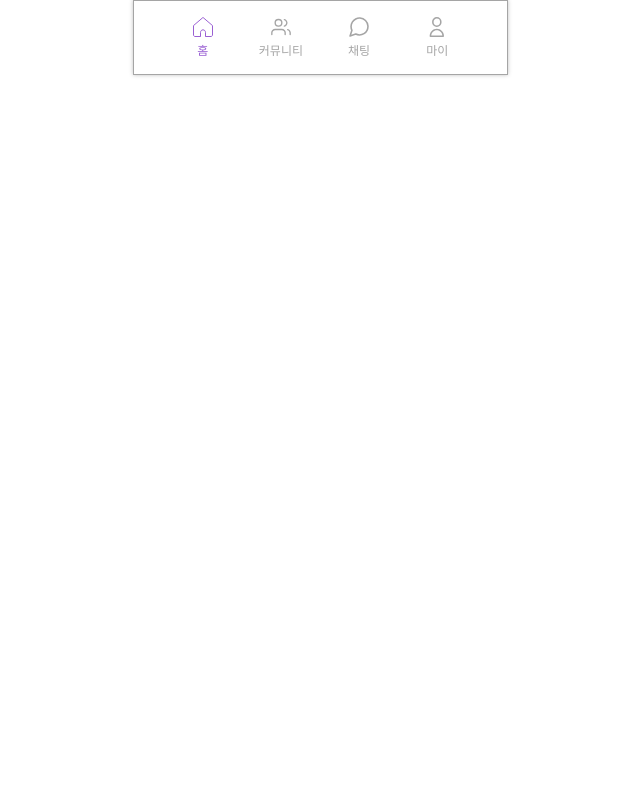
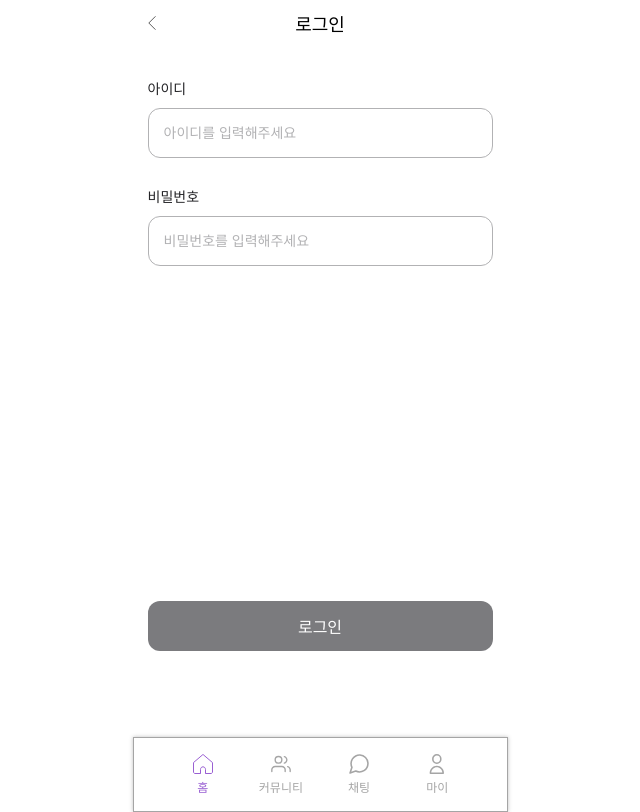
Before and after one commit to 2024-likelion-sswu/JoinUp_FE, a React (Create React App) app in the folder JoinUp_FE/fe/: page /login in a window 1280 px wide. Before the commit this address had no page. Shown: the whole page, without its empty margins (320-960 px from the left). Built offline with nearby package versions, Linux system fonts and the light colour scheme; a web font is replaced by a local one.

Commit message:
Feat: 로그인 input, button 컴포넌트 및 로그인 페이지 구현 로그인 input, button 컴포넌트 및 로그인 페이지 구현완료, 헤더/푸터 스타일 조정 및 기타 기본 요소 스타일 수정

```diff
--- a/JoinUp_FE/fe/src/App.js
+++ b/JoinUp_FE/fe/src/App.js
@@ -1,6 +1,7 @@
 import { BrowserRouter, Route, Routes } from "react-router-dom";
 import Main from "./pages/Main";
 import Footer from "./components/footer_section/Footer";
+import LoginPage from "./pages/Login/LoginPage";
 
 function App() {
   return (
@@ -8,6 +9,7 @@ function App() {
       <BrowserRouter>
         <Routes>
           <Route path="/" element={<Main />} />
+          <Route path="/login" element={<LoginPage />} />
         </Routes>
         <Footer />
       </BrowserRouter>
--- /dev/null
+++ b/JoinUp_FE/fe/src/assets/scss/section/Login/btn.scss
@@ -0,0 +1,36 @@
+@import "../../setting/utils";
+@import "../../setting/variables";
+
+//btn
+#btn_container {
+    margin-top: 300px;
+    @include size(100%, 50px);
+
+    #btn_inner_container {
+        @include size(100%, 50px);
+        display: flex;
+        justify-content: center;
+        align-items: center;
+
+        .btn_box {
+            @include size(345px, 50px);
+            display: flex;
+            justify-content: center;
+            align-items: center;
+            border-radius: 12px;
+            background: $dark_gray;
+
+            &:hover {
+                background: $btn_active_dark;
+            }
+
+            #btn_inner_box {
+                >span {
+                    font-weight: 500;
+                    color: $white;
+                    font-size: $font_size_medium;
+                }
+            }
+        }
+    }
+}
--- /dev/null
+++ b/JoinUp_FE/fe/src/assets/scss/section/Login/login.scss
@@ -0,0 +1,60 @@
+@import "../../setting/utils";
+@import "../../setting/variables";
+@import "./btn.scss";
+
+//login input
+#login_input_container {
+
+    #login_input_inner_container {
+        padding: 25px 15px;
+
+        #login_input_inner_box {
+            display: flex;
+            flex-direction: column;
+            justify-content: space-between;
+
+            .login_input_box {
+                width: 100%;
+
+                &:not(:first-child) {
+                    padding-top: 20px;
+                }
+
+                .login_input_title {
+                    >span {
+                        font-size: $font_size_small;
+                        font-weight: 500;
+                        line-height: 18px;
+                        color: $input_black;
+                    }
+                }
+
+                .login_input_area {
+                    padding: 10px 0;
+
+                    >input {
+                        @include size(100%, 50px);
+                        border: 0.5px solid $second_light_gray;
+                        border-radius: 12px;
+                        padding: 15px;
+                        font-size: $font_size_small;
+
+                        &:focus {
+                            outline: 1px solid $btn_active;
+                        }
+
+                        &::placeholder {
+                            color: $second_light_gray;
+                            font-size: $font_size_small;
+                            font-weight: 500;
+                        }
+                    }
+                }
+            }
+        }
+    }
+}
+
+.login_page_container {
+    padding: 10px 0;
+}
--- a/JoinUp_FE/fe/src/assets/scss/setting/_common.scss
+++ b/JoinUp_FE/fe/src/assets/scss/setting/_common.scss
@@ -10,5 +10,23 @@ body {
     height: 812px;
     margin: 0 auto;
     font-family: 'Pretendard-Regular', dotum, sans-serif;
+}
+
+.container {
+    width: 100%;
+    height: calc(812px - 75px);
+}
+
+.inner_container {
+    width: 100%;
+    height: calc(812px - 120px);
+    overflow-y: scroll;
+
+    &::-webkit-scrollbar {
+        display: none;
+    }
+}
+
+.btn {
     cursor: pointer;
 }
--- a/JoinUp_FE/fe/src/assets/scss/setting/_resets.scss
+++ b/JoinUp_FE/fe/src/assets/scss/setting/_resets.scss
@@ -119,6 +119,10 @@ select {
     border: 0;
 }
 
+span {
+    cursor: default;
+}
+
 // 스킵메뉴
 #skip a {
     position: absolute;
--- a/JoinUp_FE/fe/src/assets/scss/setting/_variables.scss
+++ b/JoinUp_FE/fe/src/assets/scss/setting/_variables.scss
@@ -1,3 +1,12 @@
+//color
 $btn_active: #9A60D3;
+$btn_active_dark: #8F6CFF;
 $light_gray: #A5A5A5;
+$second_light_gray: #B2B2B4;
+$dark_gray: #7B7B7E;
 $white: #fff;
+$input_black: #242427;
+
+//font
+$font_size_small: 14px;
+$font_size_medium: 16px;
--- a/JoinUp_FE/fe/src/assets/scss/styles.scss
+++ b/JoinUp_FE/fe/src/assets/scss/styles.scss
@@ -12,3 +12,4 @@
 @import "section/Taxi_chatting/chat.scss";
 @import "section/Footer/footer.scss";
 @import "section/Header/header.scss";
+@import "section/Login/login.scss";
--- a/JoinUp_FE/fe/src/components/footer_section/Footer.jsx
+++ b/JoinUp_FE/fe/src/components/footer_section/Footer.jsx
@@ -54,7 +54,7 @@ const Footer = () => {
       <div id="footer_inner_container">
         <div id="footer_inner_box">
           {footerItems.map((item, index) => (
-            <div className={`footer_inner_item ${activeFooterIndex === index ? 'active' : ''}`} key={index}
+            <div className={`footer_inner_item btn ${activeFooterIndex === index ? 'active' : ''}`} key={index}
               onClick={() => setActiveFooterIndex(index)}>
               <div className="footer_inner_icon">
                 {item.renderSvg(activeFooterIndex === index)}
--- a/JoinUp_FE/fe/src/components/header_section/Header.jsx
+++ b/JoinUp_FE/fe/src/components/header_section/Header.jsx
@@ -6,7 +6,7 @@ const Header = ({ title }) => {
       <div id="header_inner_container">
         <div id="header_inner_box">
           <div className="header_inner_back">
-            <svg xmlns="http://www.w3.org/2000/svg" width="10" height="18" viewBox="0 0 10 18" fill="none" className='header_back_icon'>
+            <svg xmlns="http://www.w3.org/2000/svg" width="10" height="18" viewBox="0 0 10 18" fill="none" className='header_back_icon btn'>
               <path d="M9 1L1 9L9 17" stroke="#333333" stroke-linecap="round" />
             </svg>
           </div>
--- /dev/null
+++ b/JoinUp_FE/fe/src/components/login_section/Button.jsx
@@ -0,0 +1,17 @@
+import React from 'react'
+
+const Button = ({btnTitle}) => {
+  return (
+    <div id='btn_container'>
+        <div id="btn_inner_container">
+            <div className="btn_box btn">
+                <div id="btn_inner_box">
+                    <span>{btnTitle}</span>
+                </div>
+            </div>
+        </div>
+    </div>
+  )
+}
+
+export default Button
--- /dev/null
+++ b/JoinUp_FE/fe/src/components/login_section/LoginInput.jsx
@@ -0,0 +1,30 @@
+import React from 'react'
+
+const LoginInput = ({inputLabel1, inputLabel2, inputType1, inputType2, placeholder1, placeholder2}) => {
+    return (
+        <div id='login_input_container'>
+            <div id="login_input_inner_container">
+                <div id="login_input_inner_box">
+                    <div className="login_input_box">
+                        <div className="login_input_title">
+                            <span>{inputLabel1}</span>
+                        </div>
+                        <div className="login_input_area">
+                            <input type={inputType1} placeholder={placeholder1} />
+                        </div>
+                    </div>
+                    <div className="login_input_box">
+                        <div className="login_input_title">
+                            <span>{inputLabel2}</span>
+                        </div>
+                        <div className="login_input_area">
+                            <input type={inputType2} placeholder={placeholder2} />
+                        </div>
+                    </div>
+                </div>
+            </div>
+        </div>
+    )
+}
+
+export default LoginInput
--- /dev/null
+++ b/JoinUp_FE/fe/src/pages/Login/LoginPage.jsx
@@ -0,0 +1,18 @@
+import React from 'react'
+import Header from '../../components/header_section/Header'
+import LoginInput from '../../components/login_section/LoginInput'
+import Button from '../../components/login_section/Button'
+
+const LoginPage = () => {
+    return (
+        <div className='container'>
+            <Header title={"로그인"} />
+            <div className="inner_container login_page_container">
+                <LoginInput inputLabel1={"아이디"} inputLabel2={"비밀번호"} inputType1={"text"} inputType2={"password"} placeholder1={"아이디를 입력해주세요"} placeholder2={"비밀번호를 입력해주세요"} />
+                <Button btnTitle={"로그인"} />
+            </div>
+        </div>
+    )
+}
+
+export default LoginPage
```
